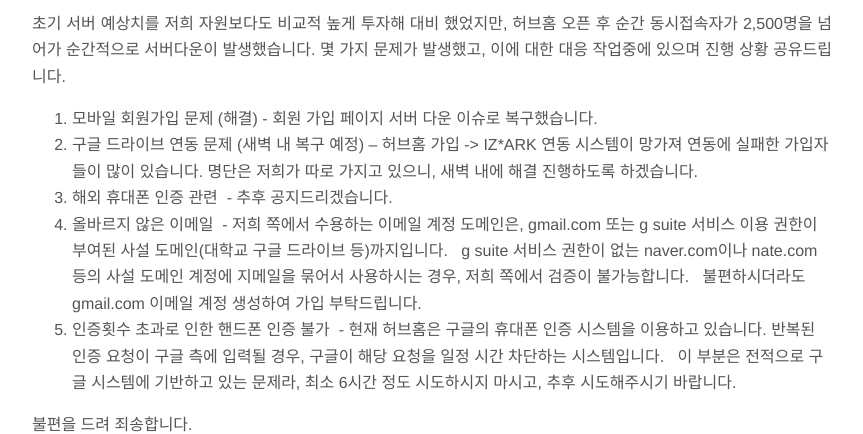
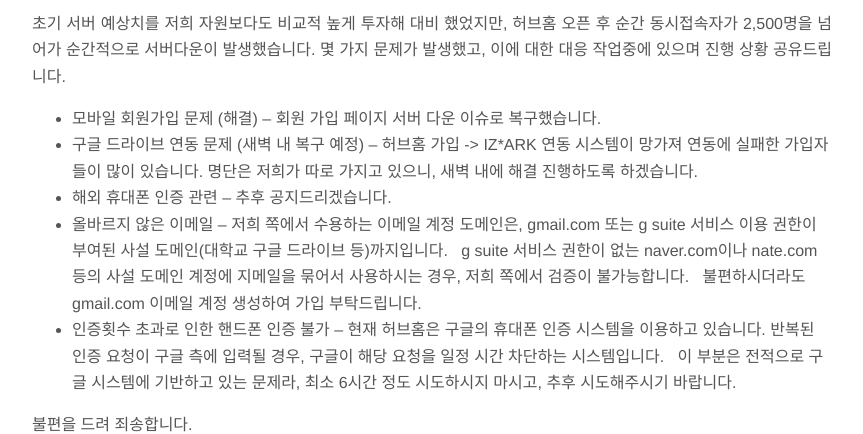
Before and after one commit to Taemni/taemni.github.io, a Jekyll site: the page built from _posts/space-iz-2/2021-07-03-space-iz-2.md, in a window 1280 px wide and 900 px high, scrolled down 1381 px. Shown: the part 150-584 px from the top of the window, without its empty margins (208-1071 px from the left). Built offline with Jekyll 4.4.1, drawn with Linux system fonts in a browser that asks for light colours; nearby versions of some CDN libraries; part of the change alters nothing that is shown.

Commit message:
Refine texts

```diff
--- a/_posts/space-iz-2/2021-07-03-space-iz-2.md
+++ b/_posts/space-iz-2/2021-07-03-space-iz-2.md
@@ -49,15 +49,16 @@ IZ\*ARK를 처음 만들었던 팀원이 수능 끝나고 복귀하면서 아이
 ##### 아래는 당시 총대가 올렸던 공지
 초기 서버 예상치를 저희 자원보다도 비교적 높게 투자해 대비 했었지만, 허브홈 오픈 후 순간 동시접속자가 2,500명을 넘어가 순간적으로 서버다운이 발생했습니다.
 몇 가지 문제가 발생했고, 이에 대한 대응 작업중에 있으며 진행 상황 공유드립니다.
-1. 모바일 회원가입 문제 (해결) - 회원 가입 페이지 서버 다운 이슈로 복구했습니다.
-2. 구글 드라이브 연동 문제 (새벽 내 복구 예정)
+- 모바일 회원가입 문제 (해결)
+-- 회원 가입 페이지 서버 다운 이슈로 복구했습니다.
+- 구글 드라이브 연동 문제 (새벽 내 복구 예정)
 -- 허브홈 가입 -> IZ*ARK 연동 시스템이 망가져 연동에 실패한 가입자들이 많이 있습니다. 명단은 저희가 따로 가지고 있으니, 새벽 내에 해결 진행하도록 하겠습니다.
-3. 해외 휴대폰 인증 관련
- - 추후 공지드리겠습니다.
-4. 올바르지 않은 이메일
- - 저희 쪽에서 수용하는 이메일 계정 도메인은, gmail.com 또는 g suite 서비스 이용 권한이 부여된 사설 도메인(대학교 구글 드라이브 등)까지입니다.   g suite 서비스 권한이 없는 naver.com이나 nate.com 등의 사설 도메인 계정에 지메일을 묶어서 사용하시는 경우, 저희 쪽에서 검증이 불가능합니다.   불편하시더라도 gmail.com 이메일 계정 생성하여 가입 부탁드립니다.
-5. 인증횟수 초과로 인한 핸드폰 인증 불가
- - 현재 허브홈은 구글의 휴대폰 인증 시스템을 이용하고 있습니다. 반복된 인증 요청이 구글 측에 입력될 경우, 구글이 해당 요청을 일정 시간 차단하는 시스템입니다.   이 부분은 전적으로 구글 시스템에 기반하고 있는 문제라, 최소 6시간 정도 시도하시지 마시고, 추후 시도해주시기 바랍니다.
+- 해외 휴대폰 인증 관련
+-- 추후 공지드리겠습니다.
+- 올바르지 않은 이메일
+-- 저희 쪽에서 수용하는 이메일 계정 도메인은, gmail.com 또는 g suite 서비스 이용 권한이 부여된 사설 도메인(대학교 구글 드라이브 등)까지입니다.   g suite 서비스 권한이 없는 naver.com이나 nate.com 등의 사설 도메인 계정에 지메일을 묶어서 사용하시는 경우, 저희 쪽에서 검증이 불가능합니다.   불편하시더라도 gmail.com 이메일 계정 생성하여 가입 부탁드립니다.
+- 인증횟수 초과로 인한 핸드폰 인증 불가
+-- 현재 허브홈은 구글의 휴대폰 인증 시스템을 이용하고 있습니다. 반복된 인증 요청이 구글 측에 입력될 경우, 구글이 해당 요청을 일정 시간 차단하는 시스템입니다.   이 부분은 전적으로 구글 시스템에 기반하고 있는 문제라, 최소 6시간 정도 시도하시지 마시고, 추후 시도해주시기 바랍니다.
 
 불편을 드려 죄송합니다.
 
```
